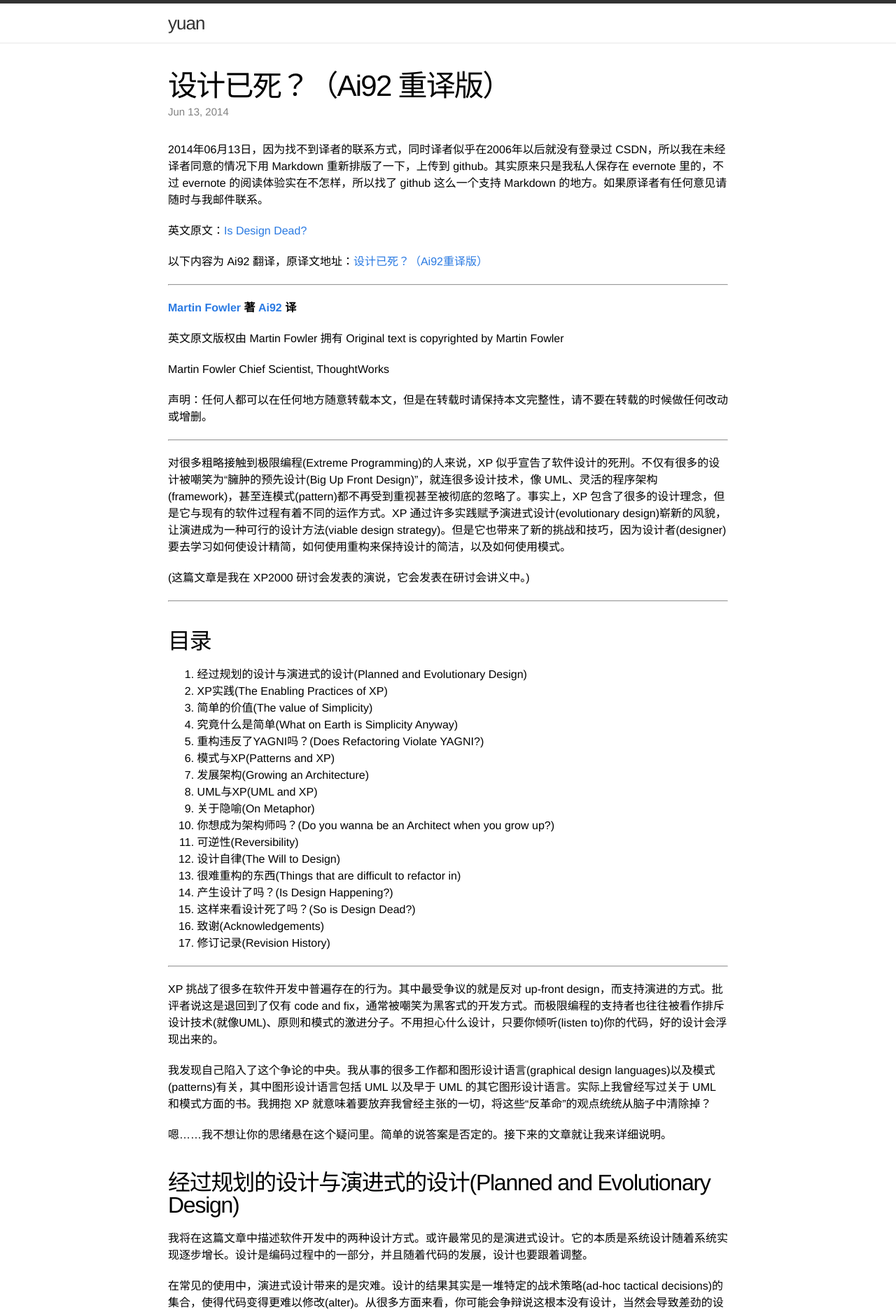
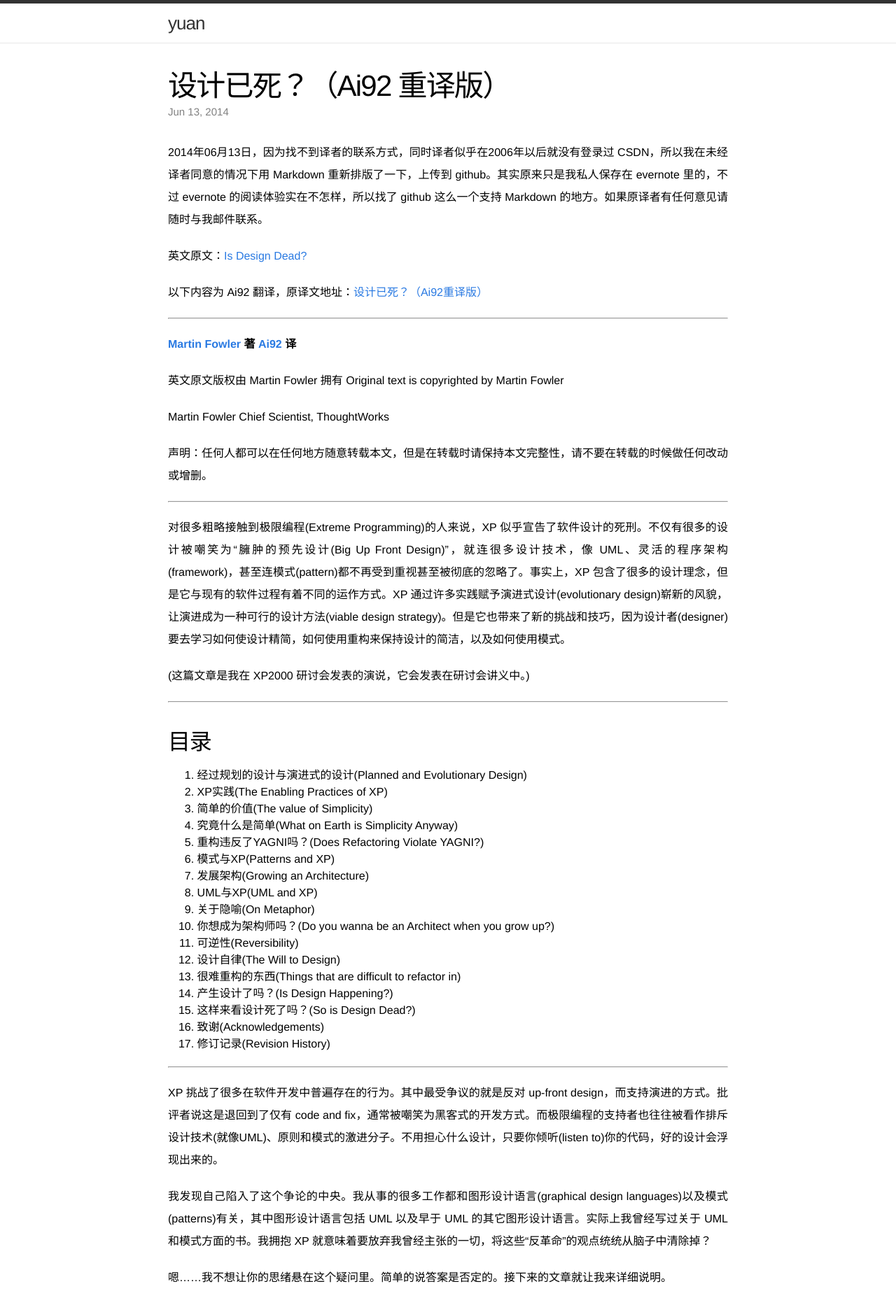
Before and after one commit to duron600/qiumaoyuan.github.io, a Jekyll site: the page built from _posts/2014-06-13-is-design-dead-chinese-edition-translated-by-ai92.md, in a window 1280 px wide. Shown: the top 1875 px of the page at 70% size. Built offline with Jekyll 4.4.1, drawn with Linux system fonts in a browser that asks for light colours.

Commit message:
post content re-typesetting

```diff
--- a/css/main.css
+++ b/css/main.css
@@ -23,6 +23,19 @@ a:hover   { color: #000; text-decoration: underline; }
 a:visited { color: #205caa; }
 
 strong {font-weight: bold;}
+
+.post-content p {
+  line-height: 2;
+  word-wrap: break-word;
+  -ms-word-wrap: break-word;
+  text-align: justify;
+  text-justify: inter-ideograph;
+  text-autospace: ideograph-alpha;
+  -ms-text-justify: inter-ideograph;
+  -moz-hyphens: auto;
+  -ms-hyphens: auto;
+  -webkit-hyphens: auto;
+}
 
 /* Utility */
 
```
